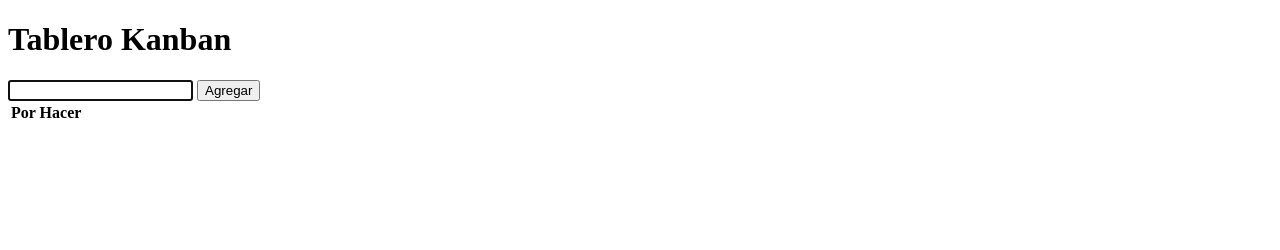
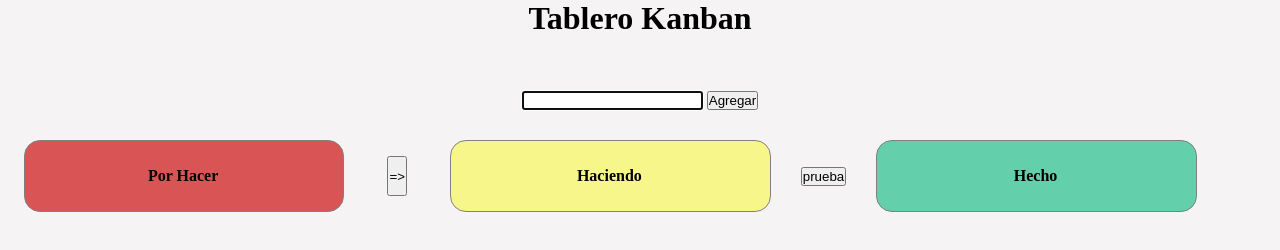
Before and after one commit to AixaHernandezv/proyecto-kanban, a plain HTML site: page index.html in a window 1280 px wide. Drawn offline with Linux system fonts and the light colour scheme.

Commit message:
avance en maqueta tablero

```diff
--- a/css/styles.css
+++ b/css/styles.css
@@ -0,0 +1,66 @@
+* {
+    box-sizing: border-box;
+    margin: 0;
+    padding: 0;
+    /* Para que el scrolleo en la one page sea suave */
+    scroll-behavior: smooth;
+}
+
+body{
+    background-color: #f5f3f3;
+
+}
+header{
+    text-align: center;
+}
+.container{
+    padding: 24px;
+    margin: 0 auto;
+}
+
+.container-input-button{
+    text-align: center;
+    margin-top: 30px;
+
+}
+
+.tables-container{
+    display: flex;
+    margin-top: 30px;
+    column-gap: 16px;
+
+}
+.table-container {
+    width: 26%;
+    padding: 24px;
+    border-radius: 16px;
+    border: 1px solid gray;
+}
+
+.table{
+    width: 100%;
+}
+
+.toDo-container{
+    background-color:rgb(217, 85, 85);
+}
+
+.doing-container{
+    background-color: rgb(246, 246, 139);
+}
+
+.done-container{
+    background-color: rgb(99, 207, 171);
+}
+
+.btn-arrow{
+height: 40px;
+
+}
+
+.button-container{
+    width: 6%;
+    display: flex;
+    align-items: center;
+    justify-content: center;
+}
--- a/index.html
+++ b/index.html
@@ -8,24 +8,37 @@
         content="width=device-width, initial-scale=1.0"
     >
     <title>Kanban</title>
-    <link rel="stylesheet" href="/css/styles.css">
+    <link
+        rel="stylesheet"
+        href="/css/styles.css"
+    >
 </head>
 
 <body>
+
     <header>
         <h1>Tablero Kanban</h1>
     </header>
-    <div>
-        <div>
+    <div class="container">
+        <div class="container-input-button">
             <input
                 name="tarea"
                 id="inputTask"
             ></input>
-            <button type="button" id="btnAddTask">Agregar</button>
+            <button
+                type="button"
+                id="btnAddTask"
+            >Agregar</button>
         </div>
-
-            <div id="toDoContainer">
-                <table id="todoList">
+        <div class="tables-container">
+            <div
+                id="toDoContainer"
+                class="table-container toDo-container"
+            >
+                <table
+                    id="todoList"
+                    class="table"
+                >
                     <thead>
                         <tr>
                             <th>Por Hacer</th>
@@ -35,6 +48,49 @@
                     <tbody></tbody>
                 </table>
             </div>
+            <div class="button-container">
+
+                    <button class="btn-arrow">=></button>
+
+            </div>
+            <div
+                id="doingContainer"
+                class="table-container doing-container"
+            >
+                <table
+                    id="doingList"
+                    class="table"
+                >
+                    <thead>
+                        <tr>
+                            <th>Haciendo</th>
+                            <th></th>
+                        </tr>
+                    </thead>
+                    <tbody></tbody>
+                </table>
+            </div>
+            <div class="button-container">
+                <button>prueba</button>
+            </div>
+            <div
+                id="doneContainer"
+                class="table-container done-container"
+            >
+                <table
+                    id="doneList"
+                    class="table"
+                >
+                    <thead>
+                        <tr>
+                            <th>Hecho</th>
+                            <th></th>
+                        </tr>
+                    </thead>
+                    <tbody></tbody>
+                </table>
+            </div>
+        </div>
     </div>
     <script src="/js/main.js"></script>
 </body>
--- a/js/main.js
+++ b/js/main.js
@@ -33,7 +33,7 @@ function listTasks() {
         row.setAttribute('id',`row${index}`);
         todoList.appendChild(row);
         const btnDelete = document.querySelector(`#btnDelete${index}`);
-       btnDelete.addEventListener('click', deleteTask)
+        btnDelete.addEventListener('click', deleteTask)
     });
 }
 
```
